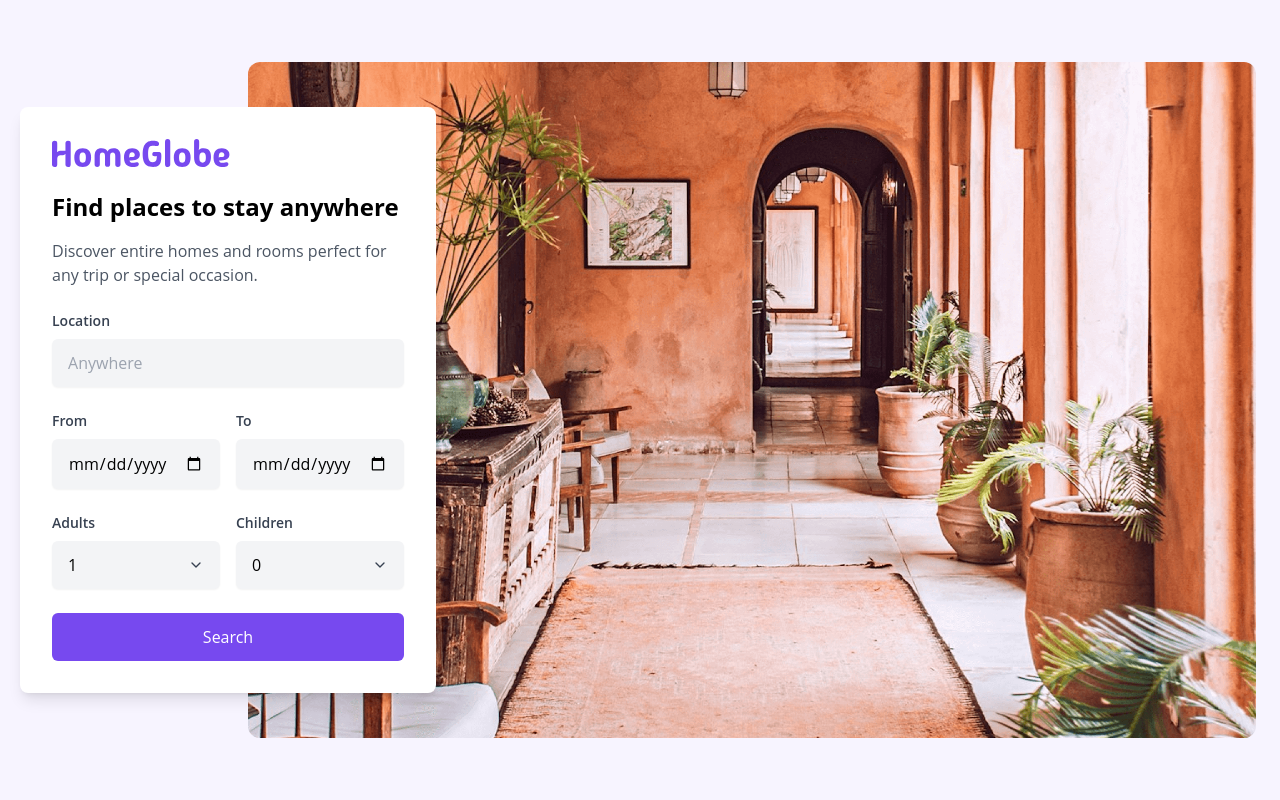
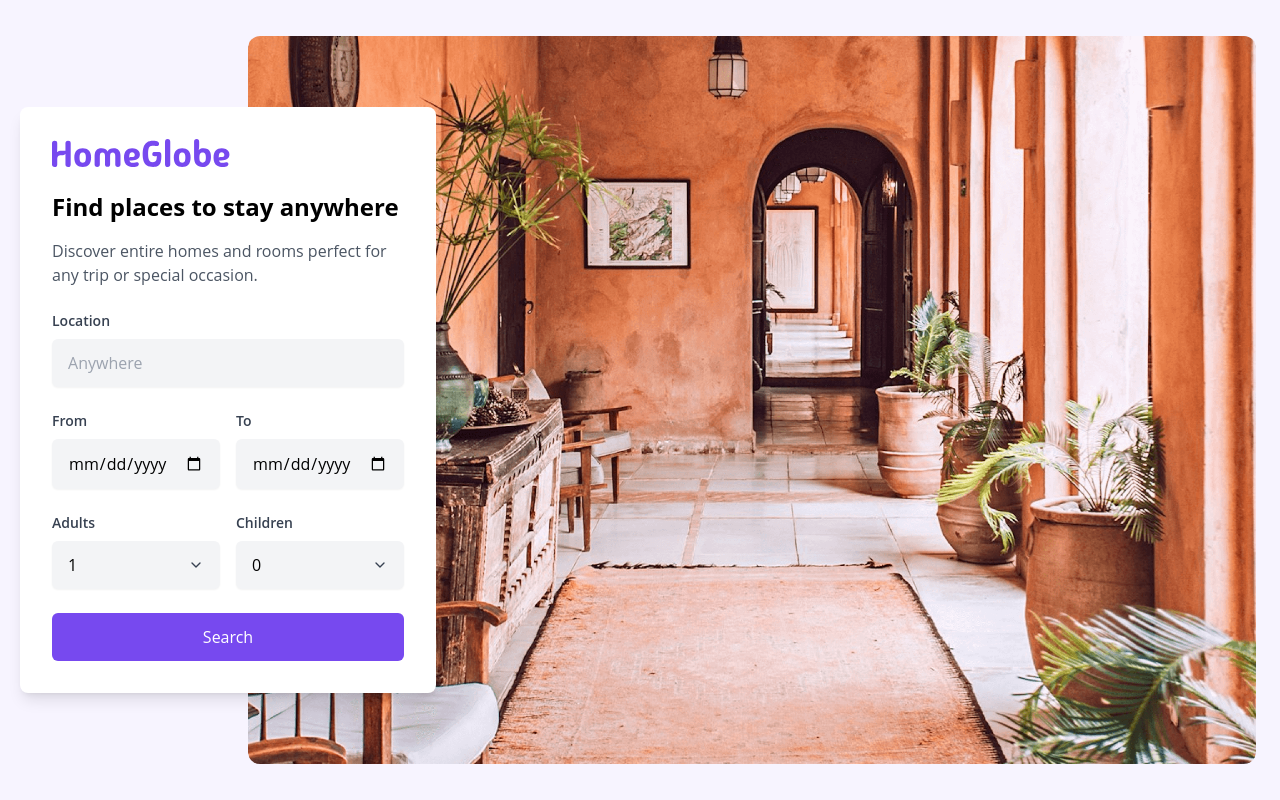
Before and after one commit to brandeth/fe-developer-test, a Next.js app: page / in a window 1280 px wide. Built offline with nearby package versions, Linux system fonts and the light colour scheme.

Commit message:
adjust padding

```diff
--- a/app/page.tsx
+++ b/app/page.tsx
@@ -3,7 +3,7 @@ import Image from "next/image";
 
 export default function Home() {
   return (
-    <main className="flex flex-col md:flex-row h-full max-w-[90rem] justify-center w-full">
+    <main className="flex flex-col md:flex-row h-full max-w-[90rem] justify-center w-full lg:py-3 lg:px-20 xl:px-0">
       <div className="min-h-80 md:min-h-full md:min-w-[8.5rem] xl:min-w-[14rem] relative ">
         <div className="p-5 relative md:mt-0 md:flex items-center w-full h-full top-16 md:top-0">
           <Form />
@@ -14,7 +14,7 @@ export default function Home() {
           src="/banner.png"
           width={1000}
           height={760}
-          className="h-full md:w-full md:h-[90%] object-cover md:rounded-xl"
+          className="h-full md:w-full object-cover md:rounded-xl"
           alt="Living Room"
         />
       </div>
```
